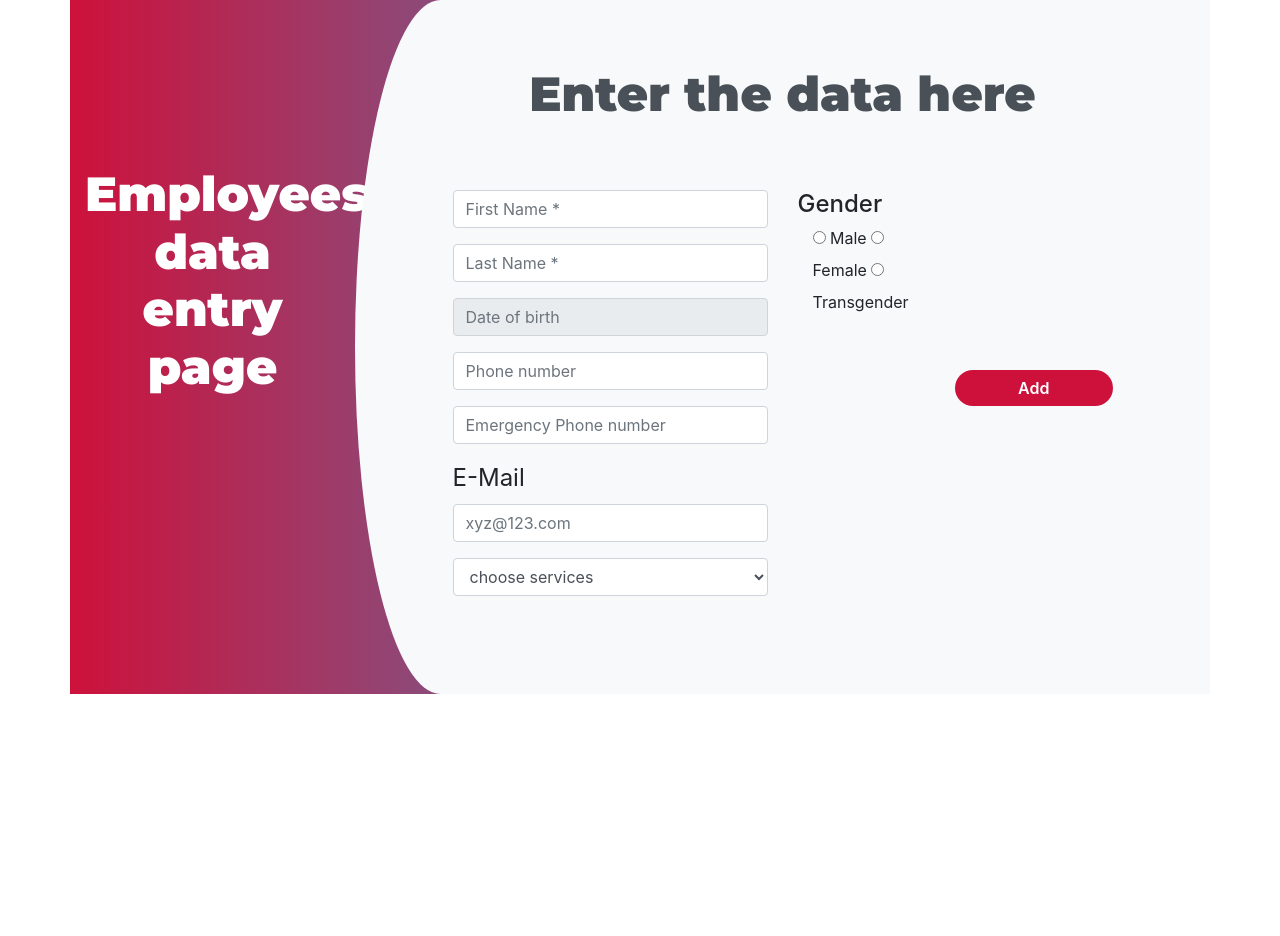
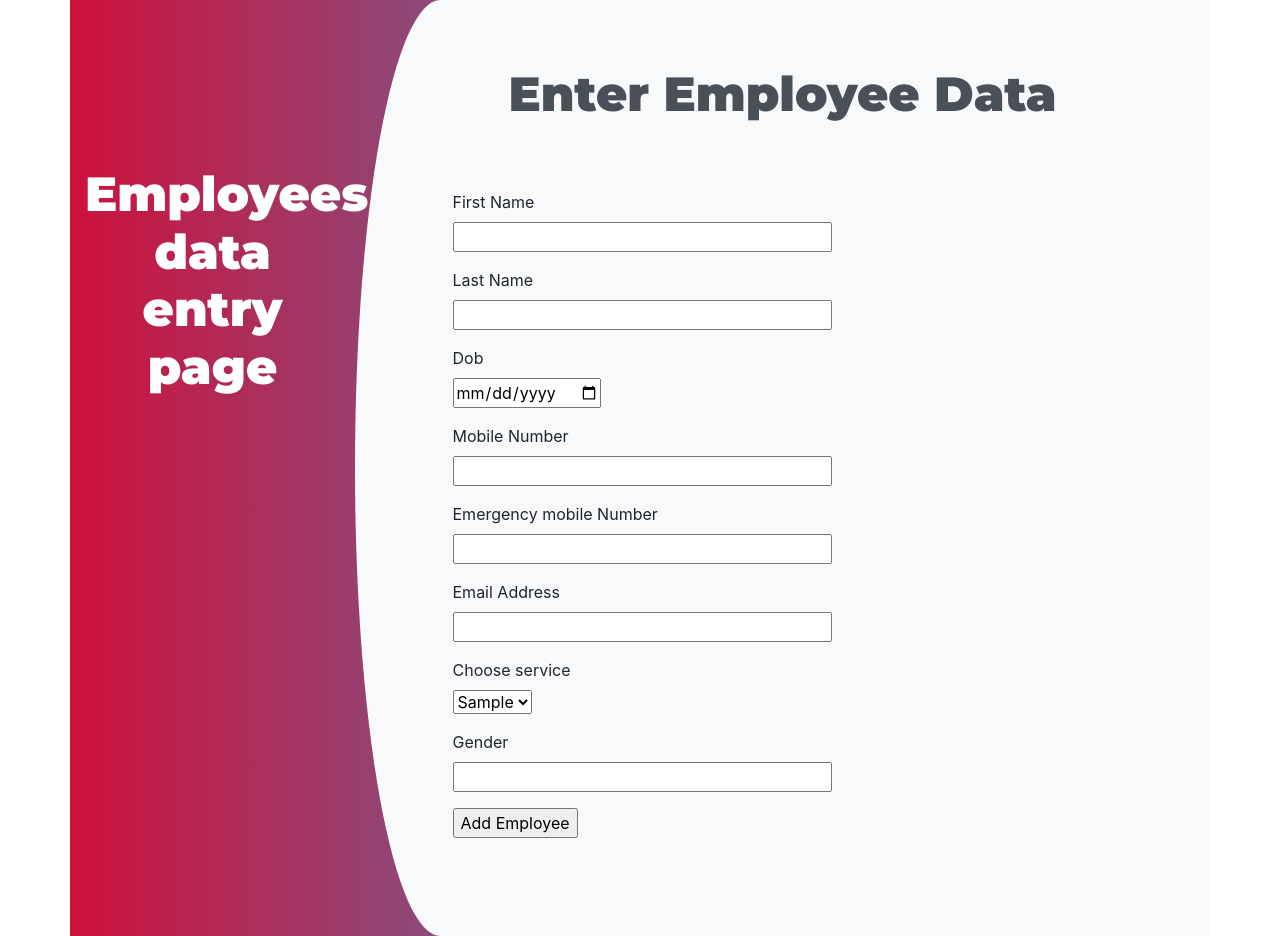
Before and after one commit to Nandini4601/REMS, a Flask app: page /addemp in a window 1280 px wide. Before the commit the page ends 694 px from the top, so only its background shows below. Run offline with Flask 2, Linux system fonts and the light colour scheme; tables that the repository leaves empty hold one stand-in row (values such as "Sample post"); some libraries are stand-ins or nearby versions.

Commit message:
Backend for data entry form
Used wtforms to replace the bootstrap, and added funtionality to add the submitted details into the database for Employees page

```diff
--- a/rems/__init__.py
+++ b/rems/__init__.py
@@ -3,7 +3,6 @@ from config import Config
 from flask_sqlalchemy import SQLAlchemy
 from flask_migrate import Migrate
 from flask_login import LoginManager
-
 
 app = Flask(__name__)
 app.config.from_object(Config)
--- a/rems/forms.py
+++ b/rems/forms.py
@@ -1,8 +1,9 @@
 from flask_wtf import FlaskForm
-from wtforms import StringField, PasswordField, SubmitField, DateField
-from wtforms.validators import DataRequired
+from wtforms import StringField, PasswordField, SubmitField
+from wtforms.validators import ValidationError, DataRequired, Email, EqualTo
 from wtforms.ext.sqlalchemy.fields import QuerySelectField
-from rems.models import Service
+from rems.models import Service, Employee
+from wtforms.fields.html5 import DateField
 
 
 class LoginForm(FlaskForm):
@@ -18,6 +19,11 @@ class EmployeeAddForm(FlaskForm):
     mobile = StringField('Mobile Number', validators=[DataRequired()])
     emer_mobile = StringField('Emergency mobile Number', validators=[DataRequired()])
     email = StringField('Email Address', validators=[DataRequired()])
-    service_list = QuerySelectField('Choose service', query_factory=lambda: Service.query, allow_blank=False)
+    service_list = QuerySelectField('Choose service', query_factory=lambda: Service.query, allow_blank=False,get_label='service_type')
     gender = StringField('Gender', validators=[DataRequired()])
-    submit = SubmitField('')
+    submit = SubmitField('Add Employee')
+
+    def validate_email(self, email):
+        emp = Employee.query.filter_by(email=email.data).first()
+        if emp is not None:
+            raise ValidationError('Please use a different email address.')
--- a/rems/models.py
+++ b/rems/models.py
@@ -18,7 +18,7 @@ class Employee(db.Model):
     user = db.relationship("User", uselist=False, backref="employee")
 
     def __repr__(self):
-        return '<Employee {}>'.format(self.fname)
+        return '<Employee {}>   '.format(self.fname)
 
 
 class Service(db.Model):
--- a/rems/routes.py
+++ b/rems/routes.py
@@ -1,9 +1,10 @@
-from flask import render_template, flash, redirect, url_for, request
-from rems import app
-from rems.forms import LoginForm
+from flask import render_template, flash, redirect, url_for, request,g
+from rems import app, db
+from rems.forms import LoginForm, EmployeeAddForm
 from flask_login import current_user, login_user, logout_user, login_required
-from rems.models import User
+from rems.models import User, Employee
 from werkzeug.urls import url_parse
+from rems.util import get_serviceid
 
 
 @app.route('/')
@@ -47,6 +48,20 @@ def add_tenant():
     return render_template('tenants.html')
 
 
-@app.route('/addemp')
+@app.route('/addemp', methods=['GET', 'POST'])
 def add_employee():
-    return render_template('employee.html')
+    form = EmployeeAddForm()
+    if form.validate_on_submit():
+        emp = Employee(fname=form.firstname.data,
+                       lname=form.lastname.data,
+                       mobile=form.mobile.data,
+                       emer_num=form.emer_mobile.data,
+                       dob=form.DoB.data,
+                       email=form.email.data,
+                       gender=form.gender.data,
+                       service_id=form.service_list.data.id)
+        db.session.add(emp)
+        db.session.commit()
+        flash('Successfully added new employee')
+        return redirect(url_for('home2'))
+    return render_template('employee.html', form=form)
--- a/rems/templates/base.html
+++ b/rems/templates/base.html
@@ -2,7 +2,6 @@
 <html lang="en" dir="ltr">
 <head>
     <meta charset="utf-8">
-    <title>Base html for add page</title>
     <link href="//maxcdn.bootstrapcdn.com/bootstrap/4.1.1/css/bootstrap.min.css" rel="stylesheet" id="bootstrap-css">
     <script src="//maxcdn.bootstrapcdn.com/bootstrap/4.1.1/js/bootstrap.min.js"></script>
     <script src="//cdnjs.cloudflare.com/ajax/libs/jquery/3.2.1/jquery.min.js"></script>
--- a/rems/templates/employee.html
+++ b/rems/templates/employee.html
@@ -1,7 +1,7 @@
 {% extends 'base.html' %}
 {% block heading %}
 <link rel="stylesheet" type="text/css" href="{{ url_for('static', filename= 'css/employee.css') }}">
-
+<title>Employee entry page</title>
 <!-- Bootstrap DatePicker -->
 <script type="text/javascript">
   $(function() {
@@ -9,6 +9,16 @@
       format: "dd/mm/yyyy"
     });
   });
+
+
+
+
+
+
+
+
+
+
 
 
 </script>
@@ -25,79 +35,136 @@
 
             <div class="tab-content" id="myTabContent">
                 <div class="tab-pane fade show active" id="home" role="tabpanel" aria-labelledby="home-tab">
-                    <h3 class="register-heading2">Enter the data here</h3>
+                    <h3 class="register-heading2">Enter Employee Data</h3>
                     <div class="row register-form">
                         <div class="col-md-6">
-                            <div class="form-group">
-                                <input type="text" class="form-control" placeholder="First Name *" value=""/>
-                            </div>
+                            <form action="{{ url_for('add_employee') }}" method="POST">
+                                {{ form.hidden_tag() }}
+                                <!--                            <div class="form-group">-->
+                                <!--                                <input type="text" class="form-control" placeholder="First Name *" value=""/>-->
+                                <!--                            </div>-->
+                                <p>
+                                    {{ form.firstname.label }}<br>
+                                    {{ form.firstname(size=32) }}<br>
+                                    {% for error in form.firstname.errors %}
+                                    <span style="color: red;">[{{ error }}]</span>
+                                    {% endfor %}
+                                </p>
 
-                            <div class="form-group">
-                                <input type="text" class="form-control" placeholder="Last Name *" value=""/>
-                            </div>
+                                <!--                                <div class="form-group">-->
+                                <!--                                    <input type="text" class="form-control" placeholder="Last Name *" value=""/>-->
+                                <!--                                </div>-->
+                                <p>
+                                    {{ form.lastname.label }}<br>
+                                    {{ form.lastname(size=32) }}<br>
+                                    {% for error in form.lastname.errors %}
+                                    <span style="color: red;">[{{ error }}]</span>
+                                    {% endfor %}
+                                </p>
+
+                                <!--                                <div class="form-group">-->
+                                <!--                                    <input id="txtDate" type="text" class="form-control date-input"-->
+                                <!--                                           placeholder="Date of birth" readonly="readonly"/>-->
+                                <!--                                </div>-->
+                                <p>
+                                    {{ form.DoB.label }}<br>
+                                    {{ form.DoB(size=32) }}<br>
+                                    {% for error in form.DoB.errors %}
+                                    <span style="color: red;">[{{ error }}]</span>
+                                    {% endfor %}
+                                </p>
 
 
-                            <div class="form-group">
-                                <input id="txtDate" type="text" class="form-control date-input"
-                                       placeholder="Date of birth" readonly="readonly"/>
+                                <!--                                <div class="form-group">-->
+                                <!--                                    <input type="text" name="country_code" class="form-control" title="Error Message"-->
+                                <!--                                           placeholder="Phone number" pattern="[1-9]{1}[0-9]{9}">-->
+                                <!--                                </div>-->
+                                <p>
+                                    {{ form.mobile.label }}<br>
+                                    {{ form.mobile(size=32) }}<br>
+                                    {% for error in form.mobile.errors %}
+                                    <span style="color: red;">[{{ error }}]</span>
+                                    {% endfor %}
+                                </p>
 
-                            </div>
+                                <!--                                <div class="form-group">-->
+                                <!--                                    <input type="text" name="country_code" class="form-control" title="Error Message"-->
+                                <!--                                           placeholder="Emergency Phone number" pattern="[1-9]{1}[0-9]{9}">-->
+                                <!--                                </div>-->
+
+                                <p>
+                                    {{ form.emer_mobile.label }}<br>
+                                    {{ form.emer_mobile(size=32) }}<br>
+                                    {% for error in form.emer_mobile.errors %}
+                                    <span style="color: red;">[{{ error }}]</span>
+                                    {% endfor %}
+                                </p>
+
+                                <!-- Text input-->
+                                <!--                                <div class="form-group">-->
+                                <!--                                    &lt;!&ndash; <label class="col-sm-2 control-label" for="textinput">Line 1</label> &ndash;&gt;-->
+                                <!--                                    <input type="text" placeholder="xyz@123.com" class="form-control">-->
+                                <!--                                </div>-->
+                                <p>
+                                    {{ form.email.label }}<br>
+                                    {{ form.email(size=32) }}<br>
+                                    {% for error in form.email.errors %}
+                                    <span style="color: red;">[{{ error }}]</span>
+                                    {% endfor %}
+                                </p>
 
 
-                            <div class="form-group">
-                                <input type="text" name="country_code" class="form-control" title="Error Message"
-                                       placeholder="Phone number" pattern="[1-9]{1}[0-9]{9}">
-                            </div>
+                                <!--                                <div class="form-group">-->
+                                <!--                                    <select class="form-control" name="">-->
+                                <!--                                        <option value="">choose services</option>-->
+                                <!--                                        <option value="Electrician">Electrician</option>-->
+                                <!--                                        <option value="Plumber">Plumber</option>-->
+                                <!--                                        <option value="Carpenter">Carpenter</option>-->
+                                <!--                                        <option value="Painter">Painter</option>-->
+                                <!--                                        <option value="House keeper">House keeper</option>-->
+                                <!--                                        <option value="Manager">Manager</option>-->
+                                <!--                                        <option value="Marketing Executive">Marketing Executive</option>-->
+                                <!--                                        <option value="Owner">Owner</option>-->
+                                <!--                                    </select>-->
+                                <!--                                </div>-->
 
-                            <div class="form-group">
-                                <input type="text" name="country_code" class="form-control" title="Error Message"
-                                       placeholder="Emergency Phone number" pattern="[1-9]{1}[0-9]{9}">
-                            </div>
+                                <p>
+                                    {{ form.service_list.label }}<br>
+                                    {{ form.service_list}}<br>
+                                    {% for error in form.service_list.errors %}
+                                    <span style="color: red;">[{{ error }}]</span>
+                                    {% endfor %}
+                                </p>
 
-                            <legend>E-Mail</legend>
+                                <!--                                <h4>Gender</h4>-->
+                                <!--                                <div class="col-6">-->
+                                <!--                                    <input type="radio" name="flexRadioDefault" id="flexRadioDefault1"-->
+                                <!--                                           value="flexRadioDefault1">-->
+                                <!--                                    <label for="flexRadioDefault1"> Male</label>-->
+                                <!--                                    <input type="radio" name="flexRadioDefault" id="flexRadioDefault2"-->
+                                <!--                                           value="flexRadioDefault2">-->
+                                <!--                                    <label for="flexRadioDefault2"> Female</label>-->
+                                <!--                                    <input type="radio" name="flexRadioDefault" id="flexRadioDefault2"-->
+                                <!--                                           value="flexRadioDefault3">-->
+                                <!--                                    <label for="flexRadioDefault3"> Transgender</label>-->
+                                <!--                                </div>-->
 
-                            <!-- Text input-->
-                            <div class="form-group">
-                                <!-- <label class="col-sm-2 control-label" for="textinput">Line 1</label> -->
-                                <input type="text" placeholder="xyz@123.com" class="form-control">
-                            </div>
+                                <p>
+                                    {{ form.gender.label }}<br>
+                                    {{ form.gender(size=32) }}<br>
+                                    {% for error in form.gender.errors %}
+                                    <span style="color: red;">[{{ error }}]</span>
+                                    {% endfor %}
+                                </p>
 
-                            <div class="form-group">
-                                <select class="form-control" name="">
-                                    <option value="">choose services</option>
-                                    <option value="Electrician">Electrician</option>
-                                    <option value="Plumber">Plumber</option>
-                                    <option value="Carpenter">Carpenter</option>
-                                    <option value="Painter">Painter</option>
-                                    <option value="House keeper">House keeper</option>
-                                    <option value="Manager">Manager</option>
-                                    <option value="Marketing Executive">Marketing Executive</option>
-                                    <option value="Owner">Owner</option>
-                                </select>
-                            </div>
-
-                        </div>
-                        <div class="col-md-6">
-                            <div class="form-group">
-
-                                <h4>Gender</h4>
-                                <div class="col-6">
-                                    <input type="radio" name="flexRadioDefault" id="flexRadioDefault1"
-                                           value="flexRadioDefault1">
-                                    <label for="flexRadioDefault1"> Male</label>
-                                    <input type="radio" name="flexRadioDefault" id="flexRadioDefault2"
-                                           value="flexRadioDefault2">
-                                    <label for="flexRadioDefault2"> Female</label>
-                                    <input type="radio" name="flexRadioDefault" id="flexRadioDefault2"
-                                           value="flexRadioDefault3">
-                                    <label for="flexRadioDefault3"> Transgender</label>
-                                </div>
-                            </div>
-
-                            <input type="submit" class="btnRegister" value="Add"/>
+                                <p>{{ form.submit() }}</p>
+                            </form>
                         </div>
                     </div>
                 </div>
+            </div>
 
-            </div>
-            {% endblock %}
+        </div>
+    </div>
+</div>
+{% endblock %}
--- /dev/null
+++ b/rems/util.py
@@ -0,0 +1,6 @@
+
+
+def get_serviceid(s_type):
+    x = {"Electrician": 1, "Plumber": 2, "Carpenter": 3, "Painter": 4, "House Keeper": 5, "Marketing Executive": 6,
+         "Owner": 7, "Manager": 8}
+    return x[s_type]
--- a/run.py
+++ b/run.py
@@ -1,10 +1,11 @@
 from rems import app, db
-from rems.models import User, Employee,Service,Tenant,House,Apartment
+from rems.models import User, Employee, Service, Tenant, House, Apartment
 
 
 @app.shell_context_processor
 def make_shell_context():
-    return {'db': db, 'User': User, 'Employee': Employee,'Service': Service, 'Tenant' : Tenant, 'House' : House, 'Apartment' : Apartment}
+    return {'db': db, 'User': User, 'Employee': Employee, 'Service': Service, 'Tenant': Tenant, 'House': House,
+            'Apartment': Apartment}
 
 
 if __name__ == '__main__':
```
Also changed, not shown: app.db.
